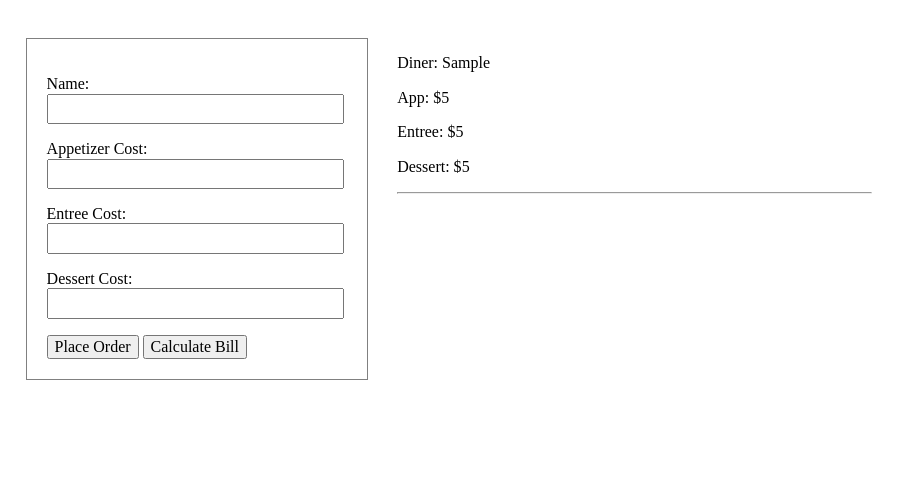
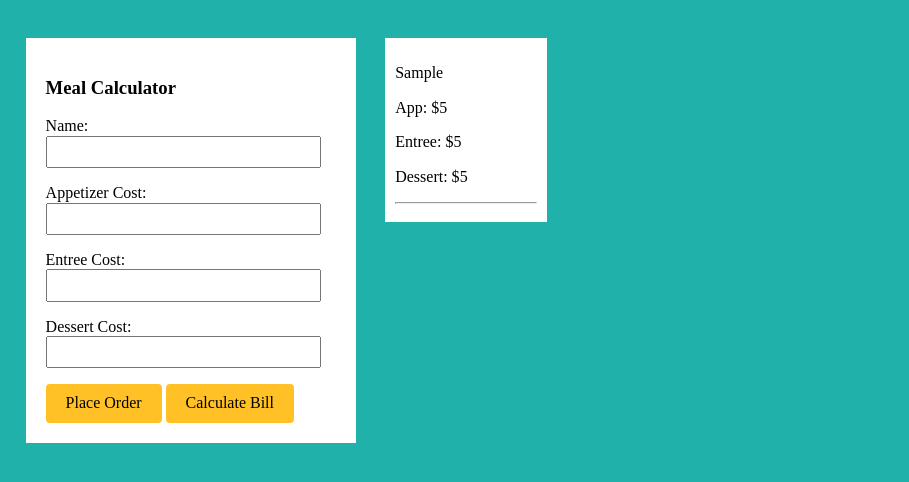
Before and after one commit to helenphan0/meal_calculator, a website: page index.html in a window 1280 px wide. Both pictures are taken after typing "Sample", "5", "5", "5" into the empty fields and a click on the button "Place Order". Shown: the whole page, without its empty margins (0-909 px from the left). Drawn offline with nearby package versions, Linux system fonts and the light colour scheme.

Commit message:
v4 visuals, allow -bash entry

```diff
--- a/css/main.css
+++ b/css/main.css
@@ -1,3 +1,11 @@
+* {
+  box-sizing: border-box;
+}
+
+body {
+  background-color: #20B2AA;
+}
+
 form, .tickets, #list-tickets {
   vertical-align: top;
 }
@@ -7,36 +15,49 @@ form, #list-tickets {
   margin-left: 2%;
 }
 
-form, .orders {
+form {
   display: inline-block;
   position: relative;
-  width: 300px;
-  border: 1px solid grey;
+  width: 330px;
   padding: 20px;
+  background-color: white;
 }
 
 input {
   width: 95%;
-  padding: 4px;
+  padding: 5px;
 }
 
 #list-tickets {
   position: relative;
   display: inline-block;
-  max-width: 475px;
-  width: 95%;
+  max-width: 340px;
+  width: 90%;
 }
 
 .template.hidden {
   display: none;
 }
 
-.tickets, {
+.tickets {
   display: inline-block;
-
-  width: 30%;
-  border: 1px solid grey;
-  padding: 5px;
-  margin: 10px;
+  background-color: white;
+  max-width: 162px;
+  width: 99%;
+  padding: 10px;
+  margin-right: 4px;
+  margin-bottom: 3px;
 
 }
+
+button {
+  padding: 10px 20px;
+  background-color: #FFC125;
+  border-radius: 4px;
+  border: none;
+}
+
+button:hover {
+  background-color: #FFD700;
+  cursor: pointer;
+}
--- a/index.html
+++ b/index.html
@@ -10,7 +10,8 @@
 <body>
 	<main>
         <form class="ordering">
-        	<section id="orderform"">
+        	<section id="orderform">
+        		<h3>Meal Calculator</h3>
 		    	<p><label for="name">Name: </label><input id="name" type="text" autofocus required></p>
 		        <p><label for="app">Appetizer Cost: </label><input id="app" type="number"> </p>
 		        <p><label for="entree">Entree Cost: </label><input id="entree" type="number" value=""> </p>
@@ -29,7 +30,7 @@
 
 		<section class="template hidden">
             <section class="tickets">
-	            <p>Diner: <span class="dinername"></span></p>
+	            <p><span class="dinername"></span></p>
 	            <p>App: $<span class="dinerapp"></span></p>
 	            <p>Entree: $<span class="dinerentree"></span></p>
 	            <p>Dessert: $<span class="dinerdessert"></span></p>
--- a/meal_calculator.js
+++ b/meal_calculator.js
@@ -133,7 +133,7 @@ $(document).ready(function() {
     event.preventDefault();
 
     // Require all input fields be filled before submission
-    if ($("#name").val() == 0 || $("#app").val() == 0 || $("#entree").val() == 0 || $("#dessert").val() == 0) {
+    if ($("#name").val() == "" || $("#app").val() == "" || $("#entree").val() == "" || $("#dessert").val() == "") {
       return false
     };
     collectOrders();
@@ -148,8 +148,6 @@ $(document).ready(function() {
       return false;
     };
     var html2 = "";
-    var grandtotal ="";
-    var waitress = "";
     $("#orderform").hide();
     $("#bill").show()
     html2 += "<p>" + "--------------------------------" + "</p>";
@@ -162,7 +160,7 @@ $(document).ready(function() {
       html2 += "<p>" + "Meal Cost: $" + bill.dinersmeals[i].toFixed(2) + "</p>";
       html2 += "<p>" + "Tip Amount: $" + bill.dinerstip[i].toFixed(2) + "</p>";
       html2 += "<p>" + bill.diners[i] + "'s Total: $" + bill.dinerstotal[i].toFixed(2) + "</p>";
-      html2 += "<p>" + "-----------------" + "</p>";
+      html2 += "<p>" + "--------------------------------" + "</p>";
     };
     html2 += "<p>" + "Tax is 6.25% in the state of MA" + "</p>";
     html2 += "<p>" + "Tip has been calculated at 18%" + "</p>";
```
